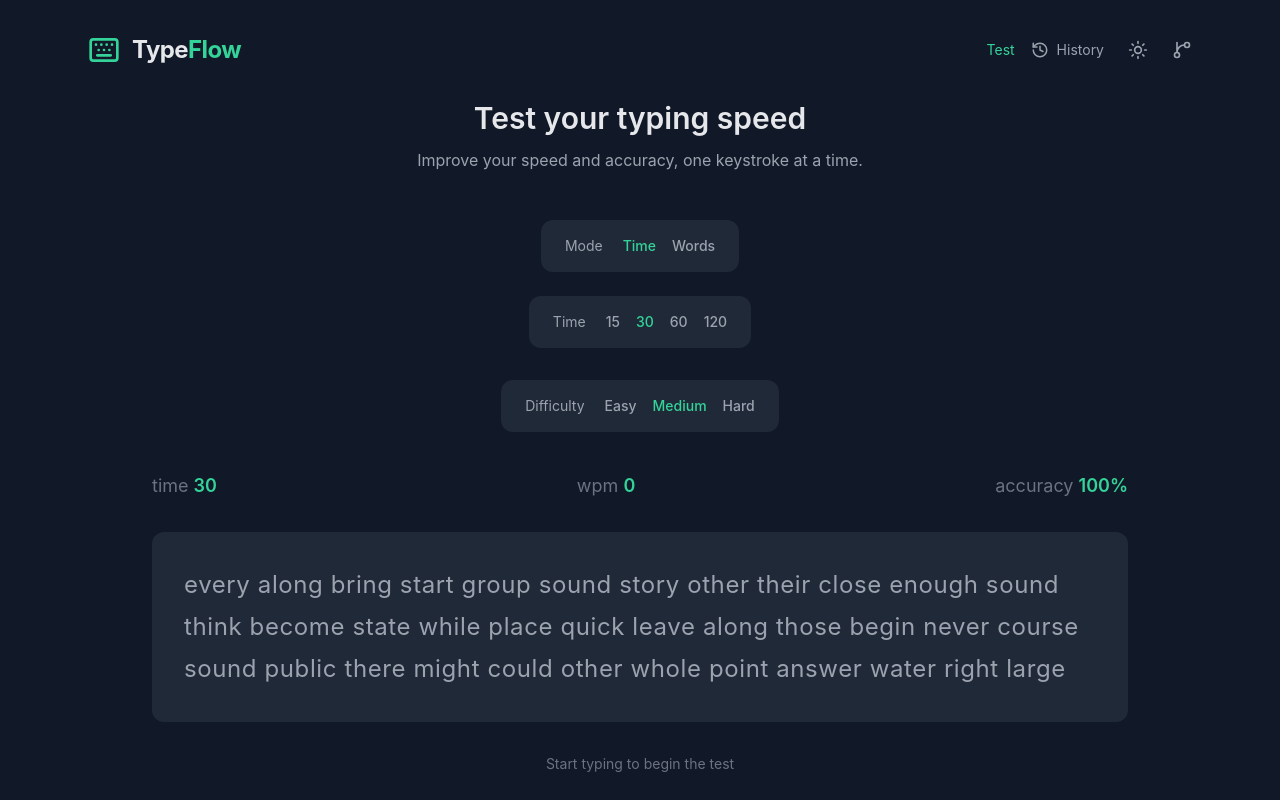
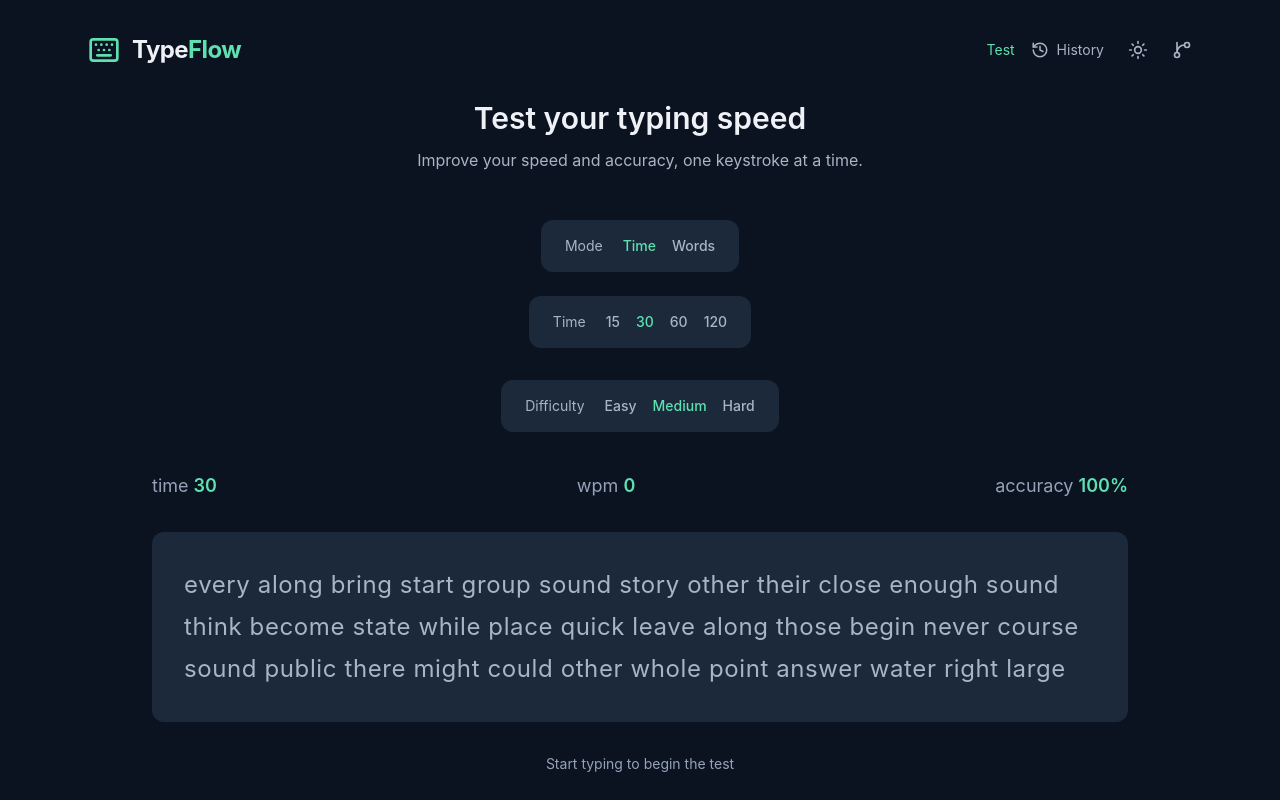
Before and after one commit to chrislff02/TypeFlow, a React (Vite) app: page / in a window 1280 px wide. Shown: the top 800 px of the page. Built offline with nearby package versions, Linux system fonts and the light colour scheme.

Commit message:
style: refine dark and light theme colors

```diff
--- a/src/index.css
+++ b/src/index.css
@@ -1,34 +1,34 @@
 @import "tailwindcss";
 
-/* Dark theme — default */
+/* Midnight Navy — Dark Theme */
 :root,
 [data-theme="dark"] {
-  --app-bg: #111827;
-  --app-surface: #1f2937;
-  --app-text: #e5e7eb;
-  --app-muted: #9ca3af;
-  --app-subtle: #6b7280;
-  --app-accent: #34d399;
-  --app-accent-hover: #6ee7b7;
-  --app-border: #374151;
-  --app-error: #f87171;
-  --app-button-text: #111827;
+  --app-bg: #0b1220;
+  --app-surface: #1b293b;
+  --app-text: #eef2f7;
+  --app-muted: #a8b5c5;
+  --app-subtle: #94a3b8;
+  --app-accent: #5ee0b0;
+  --app-accent-hover: #78ebc1;
+  --app-border: #344458;
+  --app-error: #fb7185;
+  --app-button-text: #0b1220;
 
   color-scheme: dark;
 }
 
 /* Light theme */
 [data-theme="light"] {
-  --app-bg: #f9fafb;
-  --app-surface: #e5e7eb;
-  --app-text: #111827;
-  --app-muted: #4b5563;
-  --app-subtle: #6b7280;
-  --app-accent: #047857;
-  --app-accent-hover: #065f46;
-  --app-border: #cbd5e1;
-  --app-error: #dc2626;
-  --app-button-text: #ffffff;
+  --app-bg: #ddd4cb;
+  --app-surface: #d4cbc2;
+  --app-text: #4f4745;
+  --app-muted: #5f5754;
+  --app-subtle: #7a716d;
+  --app-accent: #6f8f72;
+  --app-accent-hover: #5f7d62;
+  --app-border: #b8aea5;
+  --app-error: #b55c57;
+  --app-button-text: #f8f4ef;
 
   color-scheme: light;
 }
```
